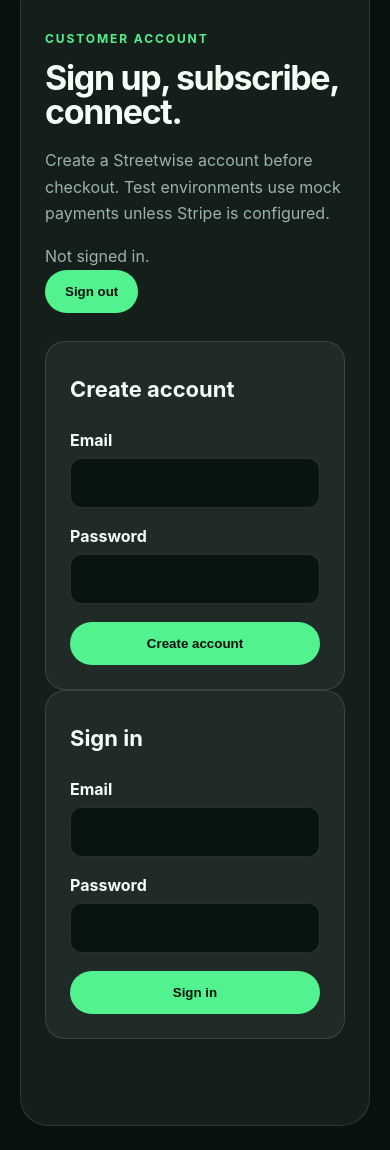
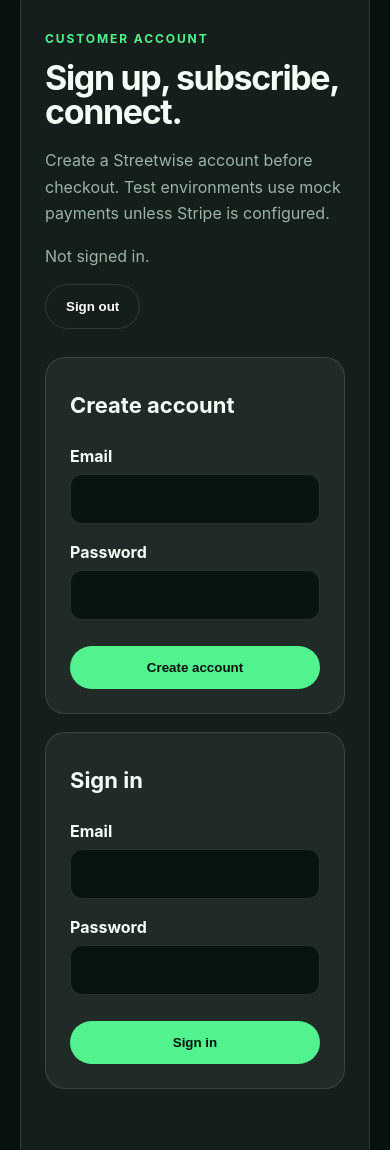
Before and after one commit to Galaxys22702/streetwise-connection-, a website: page public/index.html in a window 390 px wide. Shown: the part 1036-2186 px from the top of the page. Drawn offline with Linux system fonts and the light colour scheme; no server answers.

Commit message:
Style customer account and checkout UI

```diff
--- a/public/styles.css
+++ b/public/styles.css
@@ -22,22 +22,27 @@ p { color: var(--muted); line-height: 1.65; }
 .lead { font-size: 20px; max-width: 700px; margin-bottom: 34px; }
 .eyebrow { color: var(--accent); text-transform: uppercase; font-size: 12px; letter-spacing: .16em; font-weight: 700; }
 .button { display: inline-block; background: var(--accent); color: #06110b; border: 0; border-radius: 999px; padding: 14px 20px; font-weight: 800; text-decoration: none; cursor: pointer; }
+.button:disabled { opacity: .55; cursor: wait; }
+.button.secondary { margin-top: 14px; background: transparent; color: white; border: 1px solid var(--line); }
 .section { padding: 90px 0; border-top: 1px solid var(--line); display: grid; grid-template-columns: 1fr 1.4fr; gap: 60px; }
 .panel { padding-left: 40px; padding-right: 40px; border: 1px solid var(--line); border-radius: 28px; background: var(--panel); margin-bottom: 90px; }
-.card-grid, .steps { display: grid; grid-template-columns: repeat(2, 1fr); gap: 18px; }
+.card-grid, .steps, .account-grid { display: grid; grid-template-columns: repeat(2, 1fr); gap: 18px; }
 .card, .steps article { border: 1px solid var(--line); background: var(--panel); padding: 24px; border-radius: 20px; }
+.card .button { margin-top: 8px; }
 .price { font-size: 42px; color: white; font-weight: 800; margin: 12px 0; }
 .price small { color: var(--muted); font-size: 14px; margin-left: 4px; }
 form { display: grid; gap: 18px; }
 label { display: grid; gap: 8px; font-weight: 700; }
 input { width: 100%; padding: 15px; border-radius: 12px; border: 1px solid var(--line); background: #08150f; color: white; font-size: 16px; }
 .result { margin-top: 18px; color: var(--muted); line-height: 1.6; }
+.full-width { grid-column: 1 / -1; }
+.account-grid { align-items: start; }
 .steps { grid-template-columns: repeat(3, 1fr); }
 .steps span { color: var(--accent); font-weight: 800; }
 footer { border-top: 1px solid var(--line); padding: 36px 0 60px; color: var(--muted); }
 @media (max-width: 760px) {
   .section { grid-template-columns: 1fr; gap: 28px; padding: 64px 0; }
-  .card-grid, .steps { grid-template-columns: 1fr; }
+  .card-grid, .steps, .account-grid { grid-template-columns: 1fr; }
   .panel { padding: 40px 24px; }
   .hero-copy { padding: 76px 0 90px; }
 }
```
